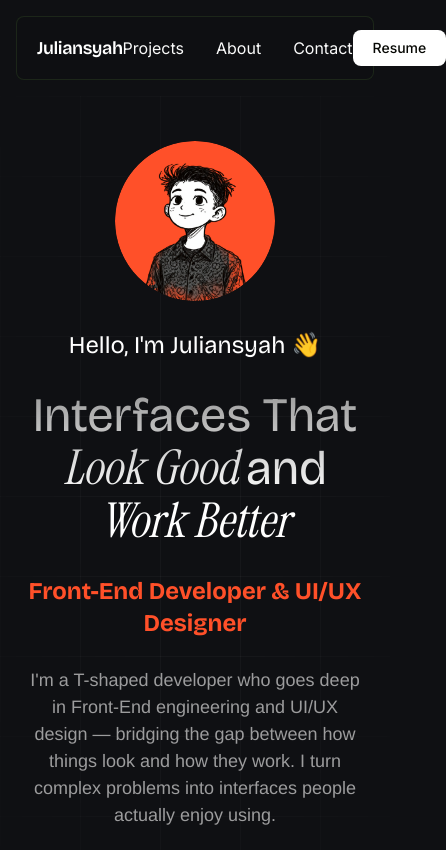
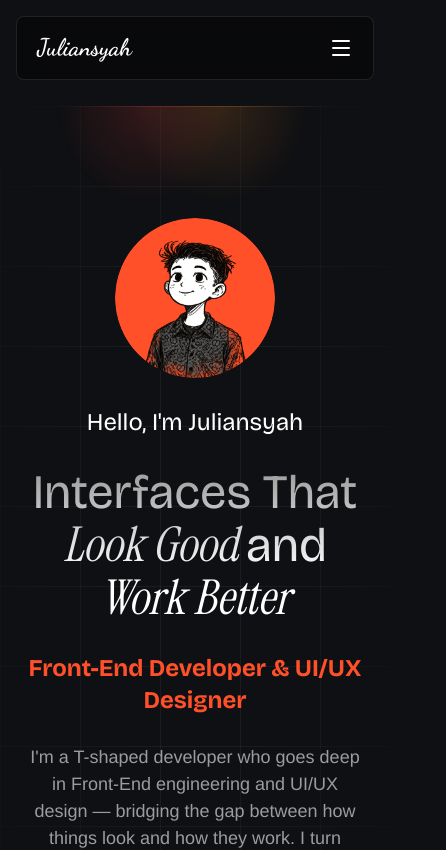
Before and after one commit to indofiz/juliansyah, a Next.js app: page / in a window 390 px wide. Shown: the top 850 px of the page, 446 px wide, since content can reach past the window. Built offline with nearby package versions, Linux system fonts and the light colour scheme.

Commit message:
Added gsap

```diff
--- a/app/globals.css
+++ b/app/globals.css
@@ -20,11 +20,21 @@
   color: var(--color-foreground);
 }
 
+/* Hero mesh gradient */
+.hero-mesh-gradient {
+  background:
+    radial-gradient(ellipse 25% 70% at 40% 0%, rgba(255, 68, 68, 0.15) 0%, transparent 70%),
+    radial-gradient(ellipse 25% 70% at 55% 0%, rgba(255, 150, 51, 0.15) 0%, transparent 70%);
+  will-change: transform;
+  mask-image: linear-gradient(to bottom, black 40%, transparent 100%);
+  -webkit-mask-image: linear-gradient(to bottom, black 40%, transparent 100%);
+}
+
 /* Grid background pattern */
 .grid-background {
   background-image:
-    linear-gradient(rgba(255, 255, 255, 0.03) 1px, transparent 1px),
-    linear-gradient(90deg, rgba(255, 255, 255, 0.03) 1px, transparent 1px);
+    linear-gradient(rgba(255, 255, 255, 0.05) 1px, transparent 1px),
+    linear-gradient(90deg, rgba(255, 255, 255, 0.05) 1px, transparent 1px);
   background-size: 80px 80px;
 }
 
@@ -42,88 +52,72 @@
   background-clip: text;
 }
 
-
-/* Marquee animation */
-@keyframes marquee {
-  0% {
-    transform: translateX(0);
+/* Blob gradient animations */
+@keyframes blob-drift-1 {
+  0%, 100% {
+    transform: translate(0, 0) scale(1);
+    border-radius: 40% 60% 70% 30% / 40% 50% 60% 50%;
   }
-  100% {
-    transform: translateX(-50%);
+  25% {
+    transform: translate(100px, 50px) scale(1.15);
+    border-radius: 70% 30% 50% 50% / 30% 60% 40% 70%;
+  }
+  50% {
+    transform: translate(-80px, -60px) scale(0.9);
+    border-radius: 50% 60% 30% 70% / 60% 40% 70% 30%;
+  }
+  75% {
+    transform: translate(-120px, 40px) scale(1.1);
+    border-radius: 30% 70% 60% 40% / 50% 70% 30% 60%;
   }
 }
 
-.animate-marquee {
-  animation: marquee 20s linear infinite;
-}
-
-/* Hero entrance animations */
-@keyframes slide-up {
-  from {
-    opacity: 0;
-    transform: translateY(60px);
+@keyframes blob-drift-2 {
+  0%, 100% {
+    transform: translate(0, 0) scale(1);
+    border-radius: 60% 40% 30% 70% / 60% 30% 70% 40%;
   }
-  to {
-    opacity: 1;
-    transform: translateY(0);
+  25% {
+    transform: translate(-100px, 80px) scale(1.1);
+    border-radius: 40% 60% 70% 30% / 70% 40% 50% 60%;
+  }
+  50% {
+    transform: translate(120px, -50px) scale(1.15);
+    border-radius: 70% 50% 40% 60% / 30% 70% 60% 40%;
+  }
+  75% {
+    transform: translate(60px, -90px) scale(0.95);
+    border-radius: 50% 30% 60% 40% / 60% 50% 30% 70%;
   }
 }
 
-@keyframes slide-up-long {
-  from {
-    opacity: 0;
-    transform: translateY(150px);
+@keyframes blob-drift-3 {
+  0%, 100% {
+    transform: translate(0, 0) scale(1);
+    border-radius: 50% 60% 40% 50% / 40% 60% 50% 60%;
   }
-  to {
-    opacity: 1;
-    transform: translateY(0);
+  25% {
+    transform: translate(80px, -70px) scale(1.12);
+    border-radius: 30% 70% 50% 60% / 70% 40% 60% 30%;
+  }
+  50% {
+    transform: translate(-60px, 90px) scale(0.92);
+    border-radius: 60% 40% 70% 30% / 50% 60% 30% 70%;
+  }
+  75% {
+    transform: translate(-100px, -40px) scale(1.08);
+    border-radius: 40% 50% 30% 70% / 60% 30% 70% 40%;
   }
 }
 
-@keyframes fade-in-nav {
-  from {
-    opacity: 0;
-    transform: translateY(-60px);
-  }
-  to {
-    opacity: 1;
-    transform: translateY(0);
-  }
+.animate-blob-1 {
+  animation: blob-drift-1 15s ease-in-out infinite;
 }
 
-.animate-slide-up {
-  animation: slide-up 0.8s ease-out both;
+.animate-blob-2 {
+  animation: blob-drift-2 18s ease-in-out infinite;
 }
 
-.animate-slide-up-long {
-  animation: slide-up-long 1s ease-out both;
+.animate-blob-3 {
+  animation: blob-drift-3 20s ease-in-out infinite;
 }
-
-.animate-fade-in-nav {
-  animation: fade-in-nav 0.8s ease-out both;
-}
-
-/* Scroll indicator dot */
-@keyframes scroll-bounce {
-  0%, 100% {
-    transform: translateY(0);
-    opacity: 1;
-  }
-  50% {
-    transform: translateY(12px);
-    opacity: 0.3;
-  }
-}
-
-@keyframes scroll-fade-in {
-  from {
-    opacity: 0;
-  }
-  to {
-    opacity: 1;
-  }
-}
-
-.animate-scroll-dot {
-  animation: scroll-fade-in 0.5s ease-out 2s both, scroll-bounce 2s ease-in-out 2.5s infinite;
-}
--- a/components/hero.tsx
+++ b/components/hero.tsx
@@ -1,15 +1,86 @@
+"use client";
+
+import { useEffect, useRef } from "react";
 import Image from "next/image";
+import gsap from "gsap";
 
 export default function Hero() {
+  const sectionRef = useRef<HTMLElement>(null);
+  const glowRef = useRef<HTMLDivElement>(null);
+  const marqueeRef = useRef<HTMLDivElement>(null);
+
+  useEffect(() => {
+    const section = sectionRef.current;
+    const glow = glowRef.current;
+    const marquee = marqueeRef.current;
+    if (!section || !glow || !marquee) return;
+
+    const ctx = gsap.context(() => {
+      // Hero entrance animations — staggered slide-up
+      gsap.from("[data-hero-animate]", {
+        y: 150,
+        opacity: 0,
+        duration: 1,
+        ease: "power3.out",
+        stagger: 0.1,
+      });
+
+      // Marquee — infinite horizontal scroll
+      gsap.to(marquee, {
+        xPercent: -50,
+        duration: 20,
+        ease: "none",
+        repeat: -1,
+      });
+    }, section);
+
+    // Mesh gradient cursor tracking (horizontal only)
+    const xTo = gsap.quickTo(glow, "x", {
+      duration: 0.8,
+      ease: "power3.out",
+    });
+
+    const handleMouseMove = (e: MouseEvent) => {
+      // Map cursor X to -100..100 range
+      const normalized = (e.clientX / window.innerWidth - 0.5) * 2;
+      xTo(normalized * 100);
+    };
+
+    window.addEventListener("mousemove", handleMouseMove);
+
+    return () => {
+      ctx.revert();
+      window.removeEventListener("mousemove", handleMouseMove);
+    };
+  }, []);
+
   return (
-    <section id="hero" className="relative w-full overflow-hidden">
+    <section ref={sectionRef} id="hero" className="relative w-full overflow-hidden">
+      {/* Top gradient line */}
+      <div
+        className="absolute inset-x-0 top-0 z-20 pointer-events-none"
+        style={{
+          height: "1px",
+          background:
+            "linear-gradient(to right, transparent 15%, rgba(255,68,68,0.2) 40%, rgba(255,150,51,0.2) 60%, transparent 85%)",
+        }}
+      />
+
+      {/* Mesh gradient glow — wider to allow horizontal movement */}
+      <div
+        ref={glowRef}
+        className="hero-mesh-gradient absolute top-0 h-50 z-10 pointer-events-none"
+        style={{ left: "-15%", width: "130%" }}
+      />
+
       {/* Grid background */}
       <div className="grid-background grid-fade absolute inset-0 h-full w-full" />
 
       {/* Content */}
-      <div className="relative flex flex-col items-center gap-7 px-6 pt-11.25 pb-28.75 md:px-25">
+      <div className="relative flex flex-col items-center gap-7 px-6 pt-28 pb-28.75 md:px-25">
         {/* Profile Image */}
-        <div className="animate-slide-up-long h-40 w-40 overflow-hidden rounded-full">
+        <div data-hero-animate>
+          <div className="h-40 w-40 overflow-hidden rounded-full transition-transform duration-500 ease-out hover:scale-120">
             <Image
               src="/image.png"
               alt="Juliansyah"
@@ -19,19 +90,20 @@
               priority
             />
           </div>
+        </div>
 
         {/* Greeting */}
         <h3
-          className="animate-slide-up-long font-(family-name:--font-bricolage) text-2xl font-normal text-white text-center"
-          style={{ animationDelay: "0.1s" }}
+          data-hero-animate
+          className="font-(family-name:--font-bricolage) text-2xl font-normal text-white text-center"
         >
-          Hello, I&apos;m Juliansyah 👋
+          Hello, I&apos;m Juliansyah
         </h3>
 
         {/* Main Heading */}
         <h1
-          className="heading-gradient animate-slide-up-long max-w-4xl text-center leading-[1.1]"
-          style={{ animationDelay: "0.2s" }}
+          data-hero-animate
+          className="heading-gradient max-w-4xl text-center leading-[1.1]"
         >
           <span className="font-(family-name:--font-bricolage) text-[clamp(3rem,5vw,75px)] font-normal not-italic">
             Interfaces That{" "}
@@ -49,16 +121,16 @@
 
         {/* Status / Subtitle */}
         <p
-          className="animate-slide-up-long max-w-178 text-center font-(family-name:--font-bricolage) text-2xl font-bold text-brand"
-          style={{ animationDelay: "0.3s" }}
+          data-hero-animate
+          className="max-w-178 text-center font-(family-name:--font-bricolage) text-2xl font-bold text-brand"
         >
           Front-End Developer &amp; UI/UX Designer
         </p>
 
         {/* Description */}
         <p
-          className="animate-slide-up-long max-w-178 text-center font-[Helvetica,Arial,sans-serif] text-lg leading-normal text-gray-text"
-          style={{ animationDelay: "0.4s" }}
+          data-hero-animate
+          className="max-w-178 text-center font-[Helvetica,Arial,sans-serif] text-lg leading-normal text-gray-text"
         >
           I&apos;m a T-shaped developer who goes deep in Front-End engineering
           and UI/UX design — bridging the gap between how things look and how
@@ -68,16 +140,16 @@
 
         {/* Marquee / Logo Strip */}
         <div
-          className="animate-slide-up-long mt-8 h-23.25 w-full max-w-5xl overflow-hidden border-y border-white-15 py-2.5"
+          data-hero-animate
+          className="mt-8 h-23.25 w-full max-w-5xl overflow-hidden border-y border-white-15 py-2.5"
           style={{
-            animationDelay: "0.5s",
             maskImage:
               "linear-gradient(to right, rgba(0,0,0,0) 0%, rgba(0,0,0,1) 12.5%, rgba(0,0,0,1) 87.5%, rgba(0,0,0,0) 100%)",
             WebkitMaskImage:
               "linear-gradient(to right, rgba(0,0,0,0) 0%, rgba(0,0,0,1) 12.5%, rgba(0,0,0,1) 87.5%, rgba(0,0,0,0) 100%)",
           }}
         >
-          <div className="animate-marquee flex h-full w-max items-center gap-30">
+          <div ref={marqueeRef} className="flex h-full w-max items-center gap-30">
             {[...Array(2)].map((_, setIndex) => (
               <div key={setIndex} className="flex items-center gap-30">
                 {[
--- a/components/navbar.tsx
+++ b/components/navbar.tsx
@@ -1,4 +1,9 @@
+"use client";
+
+import { useEffect, useRef, useState } from "react";
 import Link from "next/link";
+import gsap from "gsap";
+import { Menu, X, ArrowUpRight } from "lucide-react";
 
 const navLinks = [
   { label: "Projects", href: "#projects" },
@@ -7,19 +12,69 @@
 ];
 
 export default function Navbar() {
+  const headerRef = useRef<HTMLElement>(null);
+  const mobileMenuRef = useRef<HTMLDivElement>(null);
+  const [isOpen, setIsOpen] = useState(false);
+
+  useEffect(() => {
+    if (!headerRef.current) return;
+
+    const ctx = gsap.context(() => {
+      gsap.from(headerRef.current, {
+        y: -60,
+        opacity: 0,
+        duration: 0.8,
+        ease: "power3.out",
+      });
+    });
+
+    return () => ctx.revert();
+  }, []);
+
+  useEffect(() => {
+    if (!mobileMenuRef.current) return;
+    const items = mobileMenuRef.current.querySelectorAll("[data-menu-item]");
+
+    if (isOpen) {
+      gsap.fromTo(
+        mobileMenuRef.current,
+        { height: 0, opacity: 0 },
+        { height: "auto", opacity: 1, duration: 0.3, ease: "power2.out" }
+      );
+      gsap.fromTo(
+        items,
+        { x: -20, opacity: 0 },
+        { x: 0, opacity: 1, duration: 0.3, ease: "power2.out", stagger: 0.05, delay: 0.1 }
+      );
+    } else {
+      gsap.to(mobileMenuRef.current, {
+        height: 0,
+        opacity: 0,
+        duration: 0.2,
+        ease: "power2.in",
+      });
+    }
+  }, [isOpen]);
+
+  const closeMenu = () => setIsOpen(false);
+
   return (
-    <header className="sticky top-0 z-50 flex w-full items-center justify-center px-4 py-4 animate-fade-in-nav">
-      <nav className="flex h-16 w-full max-w-175 items-center rounded-lg px-5 border border-[rgba(156,243,91,0.1)] bg-[rgba(15,16,19,0.45)] backdrop-blur-xl backdrop-saturate-180">
+    <header
+      ref={headerRef}
+      className="sticky top-0 z-50 flex w-full items-center justify-center px-4 py-4"
+    >
+      <div className="w-full max-w-175">
+        <nav className="flex h-16 w-full items-center rounded-lg px-5 border border-white/10 bg-black/40 backdrop-blur-xl">
           {/* Logo / Name */}
           <Link
             href="#hero"
-          className="font-(family-name:--font-bricolage) text-lg font-semibold text-white tracking-tight"
+            className="font-(family-name:--font-dancing) text-2xl font-bold text-white"
           >
             Juliansyah
           </Link>
 
-        {/* Nav Links — centered */}
-        <div className="flex flex-1 items-center justify-center gap-8">
+          {/* Nav Links — desktop */}
+          <div className="hidden md:flex flex-1 items-center justify-center gap-8">
             {navLinks.map((link) => (
               <Link
                 key={link.label}
@@ -31,14 +86,55 @@
             ))}
           </div>
 
-        {/* Resume CTA — separate on right */}
+          {/* Resume CTA — desktop */}
           <Link
             href="#contact"
-          className="flex h-9 items-center rounded-lg bg-white px-5 text-sm font-medium text-[#060703] transition-opacity hover:opacity-90"
+            className="hidden md:flex h-9 items-center rounded-lg bg-white px-5 text-sm font-medium text-[#060703] transition-opacity hover:opacity-90"
           >
             Resume
           </Link>
+
+          {/* Hamburger — mobile */}
+          <button
+            onClick={() => setIsOpen(!isOpen)}
+            className="ml-auto md:hidden flex items-center justify-center text-white"
+            aria-label="Toggle menu"
+          >
+            {isOpen ? <X size={24} /> : <Menu size={24} />}
+          </button>
         </nav>
+
+        {/* Mobile menu */}
+        <div
+          ref={mobileMenuRef}
+          className="md:hidden overflow-hidden mt-2 rounded-xl border border-white/10 bg-black/60 backdrop-blur-xl"
+          style={{ height: 0, opacity: 0 }}
+        >
+          <div className="flex flex-col p-3">
+            {navLinks.map((link) => (
+              <Link
+                key={link.label}
+                data-menu-item
+                href={link.href}
+                onClick={closeMenu}
+                className="group flex items-center justify-between rounded-lg px-4 py-3.5 text-base text-foreground transition-colors hover:bg-white/5"
+              >
+                {link.label}
+                <ArrowUpRight size={16} className="text-gray-text opacity-0 transition-opacity group-hover:opacity-100" />
+              </Link>
+            ))}
+            <div className="mx-3 my-2 h-px bg-white/10" />
+            <Link
+              data-menu-item
+              href="#contact"
+              onClick={closeMenu}
+              className="flex h-11 items-center justify-center rounded-lg bg-white mx-1 text-sm font-medium text-[#060703] transition-opacity hover:opacity-90"
+            >
+              Resume
+            </Link>
+          </div>
+        </div>
+      </div>
     </header>
   );
 }
--- a/package.json
+++ b/package.json
@@ -11,6 +11,7 @@
   "dependencies": {
     "class-variance-authority": "^0.7.1",
     "clsx": "^2.1.1",
+    "gsap": "^3.14.2",
     "lucide-react": "^1.7.0",
     "next": "^16.2.1",
     "react": "^19.2.4",
```
Also changed, not shown: app/layout.tsx (+7 -2 lines), components/cursor-dot.tsx (+19 -14 lines), public/BG.svg (added), 1 other file (tests, documents, lock files or other folders). Lines whose indentation alone changed are shown as unchanged.
